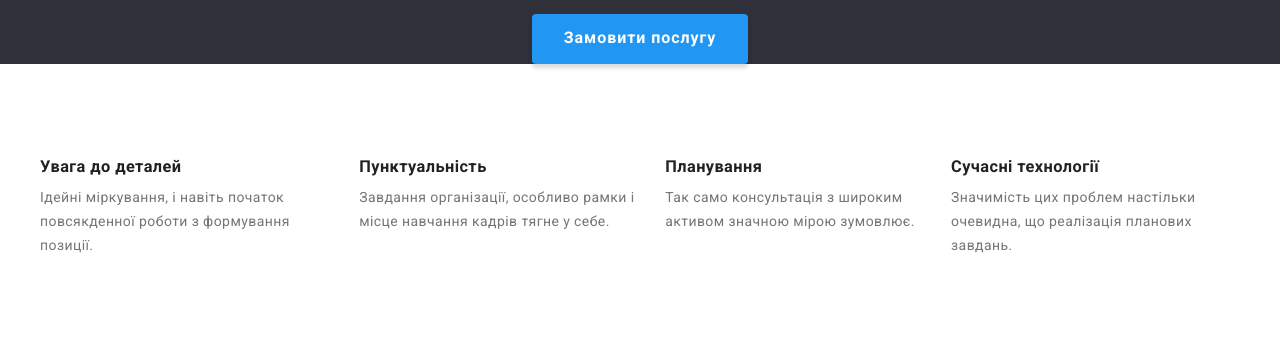
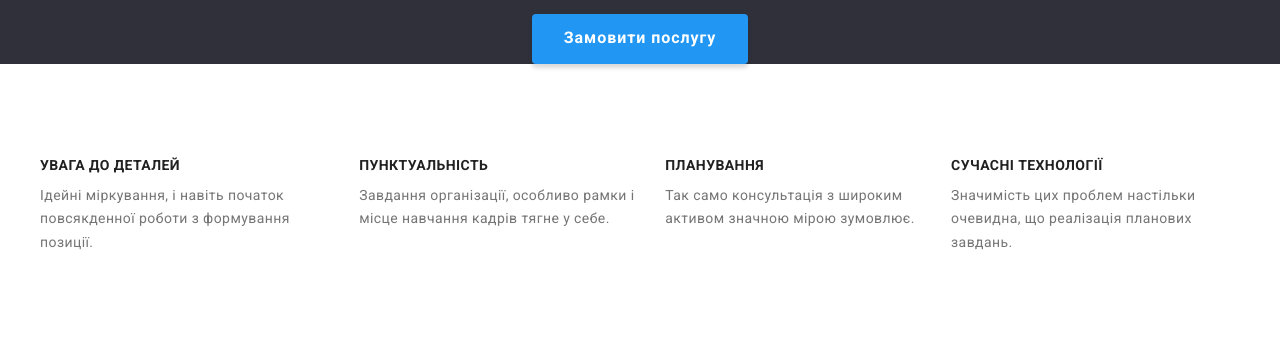
Before and after one commit to VlAnastasiia/goit-markup-hw-03, a plain HTML site: page index.html in a window 1280 px wide. Shown: the part 159-499 px from the top of the page. Drawn offline with nearby package versions, Linux system fonts and the light colour scheme.

Commit message:
finished2

```diff
--- a/css/styles.css
+++ b/css/styles.css
@@ -184,6 +184,8 @@ body {
   padding: 0;
 }
 .features .title {
+  font-size: 14px;
+  text-transform: uppercase;
   margin: 0;
   line-height: 1.14;
   color: var(--title-text-color);
```
